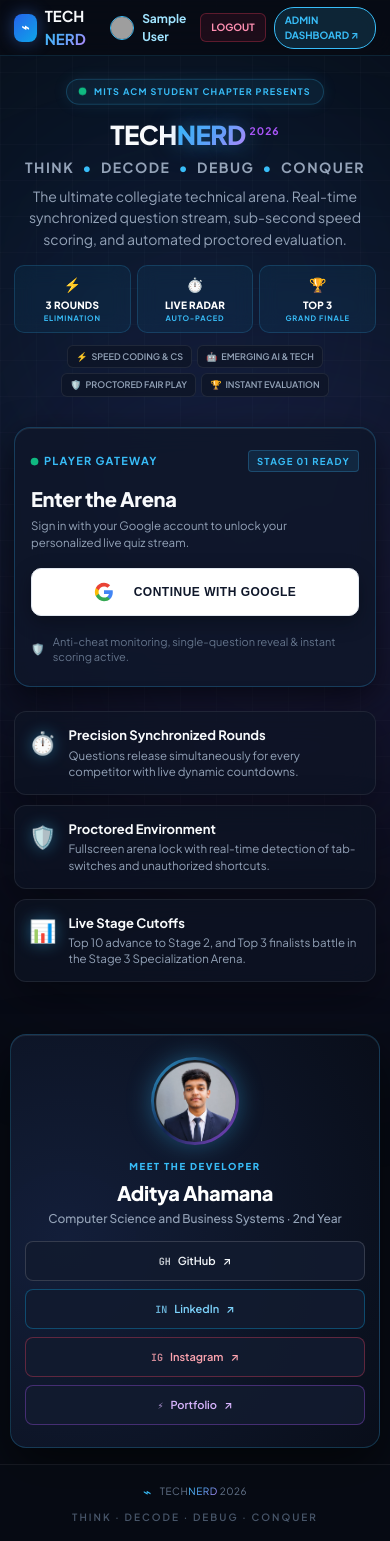
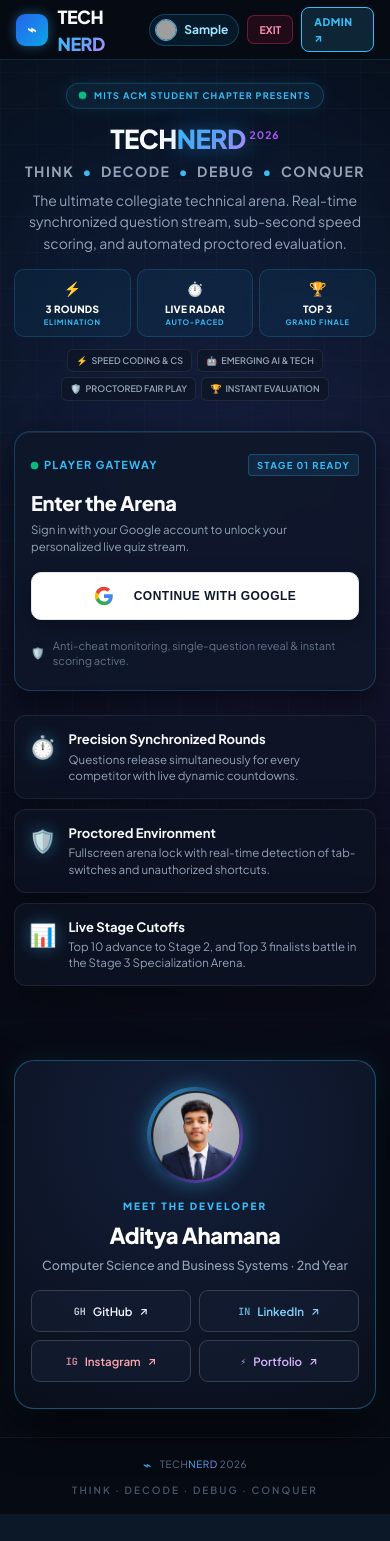
Before and after one commit to adityaahamana18/TechNerdAcm, a Flask app: page / in a window 390 px wide. After the commit the page ends 1514 px from the top, so only its background shows below. Run offline with Flask 3, Linux system fonts and the light colour scheme; the visitor is signed in with stand-in values (Sample User, id 1); some libraries are stand-ins or nearby versions; grey boxes are pictures that could not be loaded.

Commit message:
Fix congested mobile header and ensure prominent developer card visibility

```diff
--- a/static/style.css
+++ b/static/style.css
@@ -112,18 +112,73 @@ a {
 
 /* Header Navigation */
 .topbar {
-  height: 74px;
+  height: 68px;
   border-bottom: 1px solid var(--border);
   display: flex;
   align-items: center;
   justify-content: space-between;
-  padding: 0 max(5vw, 28px);
+  padding: 0 max(5vw, 20px);
   position: sticky;
   top: 0;
   z-index: 100;
-  background: rgba(7, 11, 20, 0.82);
-  backdrop-filter: blur(16px);
-  -webkit-backdrop-filter: blur(16px);
+  background: rgba(7, 11, 20, 0.9);
+  backdrop-filter: blur(20px);
+  -webkit-backdrop-filter: blur(20px);
+}
+
+.brand-text {
+  font-size: 18px;
+  font-weight: 800;
+  letter-spacing: -0.5px;
+}
+
+.user-pill-mobile {
+  display: inline-flex;
+  align-items: center;
+  gap: 7px;
+  background: rgba(14, 165, 233, 0.1);
+  border: 1px solid rgba(56, 189, 248, 0.25);
+  border-radius: 20px;
+  padding: 4px 10px 4px 5px;
+  color: #a0e4ff;
+  font-size: 12px;
+  font-weight: 700;
+}
+
+.user-pill-avatar {
+  width: 22px;
+  height: 22px;
+  border-radius: 50%;
+  object-fit: cover;
+  border: 1px solid var(--cyan);
+}
+
+.logout-btn-header {
+  color: #ff8fb2;
+  font-size: 10.5px;
+  font-weight: 700;
+  border: 1px solid rgba(244, 63, 94, 0.35);
+  background: rgba(225, 29, 72, 0.12);
+  padding: 6px 11px;
+  border-radius: 7px;
+  text-decoration: none;
+  transition: 0.2s;
+}
+
+.live-status-pill {
+  display: inline-flex;
+  align-items: center;
+  gap: 6px;
+  font-size: 11px;
+  font-weight: 700;
+  letter-spacing: 1.2px;
+  color: #cbd5e1;
+}
+
+.admin-link.active-admin {
+  border-color: var(--cyan);
+  background: rgba(56, 189, 248, 0.15);
+  color: var(--cyan);
 }
 
 .brand {
@@ -1640,12 +1695,13 @@ input:focus, textarea:focus, select:focus {
    AUTHENTIC DEVELOPER SHOWCASE CARD (SCREENSHOT REPLICA)
    =================================================== */
 .dev-card-section {
-  width: 100%;
-  padding: 40px 5vw 30px;
-  display: flex;
-  justify-content: center;
-  position: relative;
-  z-index: 2;
+  width: 100% !important;
+  display: flex !important;
+  justify-content: center !important;
+  padding: 40px 5vw 30px !important;
+  position: relative !important;
+  z-index: 10 !important;
+  clear: both !important;
 }
 
 .dev-card-wrapper {
@@ -1875,35 +1931,43 @@ input:focus, textarea:focus, select:focus {
     overflow-x: hidden;
   }
 
-  /* Compact Native App-Style Topbar (56px) */
+  /* Clean Un-congested Header on Mobile (60px) */
   .topbar {
-    padding: 0 14px;
-    height: 56px;
-    background: rgba(7, 11, 20, 0.88);
-    backdrop-filter: blur(16px);
-    -webkit-backdrop-filter: blur(16px);
-    border-bottom: 1px solid rgba(56, 189, 248, 0.14);
-    position: sticky;
-    top: 0;
-    z-index: 100;
+    padding: 0 16px !important;
+    height: 60px !important;
+    background: rgba(7, 11, 20, 0.95) !important;
+    backdrop-filter: blur(20px) !important;
+    -webkit-backdrop-filter: blur(20px) !important;
+    border-bottom: 1px solid rgba(56, 189, 248, 0.18) !important;
+    position: sticky !important;
+    top: 0 !important;
+    z-index: 9999 !important;
   }
   .brand {
-    font-size: 15px;
-    gap: 8px;
-  }
-  .brand small { display: none; }
+    font-size: 16px !important;
+    gap: 10px !important;
+    text-decoration: none !important;
+  }
+  .brand-sub, .brand small, .hide-on-mobile, .hide-mobile {
+    display: none !important;
+  }
   .brand-mark {
-    width: 28px;
-    height: 28px;
-    font-size: 13px;
-    box-shadow: 0 0 10px rgba(56, 189, 248, 0.3);
-  }
-  .top-actions { gap: 8px; }
+    width: 32px !important;
+    height: 32px !important;
+    font-size: 15px !important;
+    border-radius: 9px !important;
+    box-shadow: 0 0 12px rgba(56, 189, 248, 0.4) !important;
+  }
+  .top-actions {
+    gap: 8px !important;
+    align-items: center !important;
+  }
   .admin-link {
-    padding: 5px 10px;
-    font-size: 10px;
-    border-radius: 20px;
-    font-weight: 700;
+    padding: 6px 12px !important;
+    font-size: 10.5px !important;
+    border-radius: 8px !important;
+    font-weight: 800 !important;
+    letter-spacing: 0.5px !important;
   }
 
   /* Modern Hero Section - Bootstrap Lead Style */
@@ -2202,55 +2266,75 @@ input:focus, textarea:focus, select:focus {
     letter-spacing: 0.5px;
   }
 
-  /* Developer Showcase Card on mobile */
+  /* Developer Showcase Card on Mobile - High Visibility */
   .dev-card-section {
-    padding: 20px 10px 16px;
+    display: flex !important;
+    visibility: visible !important;
+    opacity: 1 !important;
+    padding: 32px 14px 28px !important;
+    margin-top: 10px !important;
+  }
+  .dev-card-wrapper {
+    width: 100% !important;
   }
   .dev-replica-card {
-    flex-direction: column;
-    text-align: center;
-    padding: 22px 14px;
-    gap: 14px;
-    border-radius: 16px;
+    display: flex !important;
+    flex-direction: column !important;
+    text-align: center !important;
+    padding: 26px 16px !important;
+    gap: 16px !important;
+    border-radius: 20px !important;
+    background: radial-gradient(circle at 50% 20%, rgba(20, 32, 60, 0.98), rgba(9, 14, 26, 0.99)) !important;
+    border: 1px solid rgba(56, 189, 248, 0.35) !important;
+    box-shadow: 0 15px 45px rgba(0, 0, 0, 0.8), 0 0 25px rgba(56, 189, 248, 0.12) !important;
   }
   .dev-replica-avatar-wrap {
-    width: 88px;
-    height: 88px;
-    padding: 3px;
-    margin: 0 auto;
+    width: 96px !important;
+    height: 96px !important;
+    padding: 3.5px !important;
+    margin: 0 auto !important;
+    box-shadow: 0 0 20px rgba(56, 189, 248, 0.4) !important;
   }
   .dev-replica-content {
-    align-items: center;
-    text-align: center;
-    width: 100%;
+    display: flex !important;
+    flex-direction: column !important;
+    align-items: center !important;
+    text-align: center !important;
+    width: 100% !important;
   }
   .dev-replica-kicker {
-    font-size: 9.5px;
-    letter-spacing: 1.6px;
-    margin-bottom: 4px;
+    font-size: 10px !important;
+    letter-spacing: 2px !important;
+    margin-bottom: 5px !important;
+    color: var(--cyan) !important;
   }
   .dev-replica-name {
-    font-size: 20px;
-    letter-spacing: -0.3px;
-    margin-bottom: 3px;
+    font-size: 22px !important;
+    letter-spacing: -0.4px !important;
+    margin-bottom: 4px !important;
+    color: #ffffff !important;
+    font-weight: 800 !important;
   }
   .dev-replica-sub {
-    font-size: 12px;
-    margin-bottom: 14px;
-    line-height: 1.4;
+    font-size: 12.5px !important;
+    margin-bottom: 16px !important;
+    line-height: 1.45 !important;
+    color: #94a3b8 !important;
   }
   .dev-replica-actions {
-    width: 100%;
-    display: grid;
-    grid-template-columns: 1fr 1fr;
-    gap: 8px;
+    width: 100% !important;
+    display: grid !important;
+    grid-template-columns: 1fr 1fr !important;
+    gap: 8px !important;
   }
   .dev-replica-btn {
-    padding: 9px 8px;
-    font-size: 11px;
-    border-radius: 8px;
-    justify-content: center;
-    min-height: 40px;
+    padding: 10px 10px !important;
+    font-size: 11.5px !important;
+    border-radius: 9px !important;
+    justify-content: center !important;
+    min-height: 42px !important;
+    background: rgba(18, 27, 47, 0.95) !important;
+    border: 1px solid rgba(255, 255, 255, 0.16) !important;
   }
 
   /* Footer on mobile */
--- a/templates/base.html
+++ b/templates/base.html
@@ -57,24 +57,27 @@
 <header class="topbar">
   <a class="brand" href="{{ url_for('home') }}">
     <span class="brand-mark">⌁</span>
-    <span>TECH<span class="gradient-text">NERD</span><small>TECH PULSE 2026</small></span>
+    <span class="brand-text">TECH<span class="gradient-text">NERD</span><small class="brand-sub">TECH PULSE 2026</small></span>
   </a>
 
   <div class="top-actions">
     {% if session.get('participant_name') %}
-      <span style="display:inline-flex;align-items:center;gap:8px;color:#a0e4ff;font-size:12px;font-weight:700;">
+      <div class="user-pill-mobile">
         {% if session.get('participant_photo') %}
-          <img src="{{ session.get('participant_photo') }}" style="width:24px;height:24px;border-radius:50%;object-fit:cover;border:1px solid var(--cyan);">
+          <img src="{{ session.get('participant_photo') }}" class="user-pill-avatar">
         {% endif %}
-        {{ session.get('participant_name') }}
-      </span>
-      <a href="{{ url_for('logout') }}" style="color:#ff8fb2;font-size:10px;font-weight:700;margin-left:5px;border:1px solid rgba(244,63,94,0.3);background:rgba(225,29,72,0.1);padding:6px 10px;border-radius:6px;transition:0.2s;">LOGOUT</a>
+        <span class="user-pill-name">{{ session.get('participant_name').split(' ')[0] }}</span>
+      </div>
+      <a href="{{ url_for('logout') }}" class="logout-btn-header">EXIT</a>
     {% else %}
-      <span class="live-dot"></span><span class="hide-mobile" style="font-weight:600;letter-spacing:1.5px;">LIVE TECHNICAL QUIZ</span>
+      <div class="live-status-pill hide-on-mobile">
+        <span class="live-dot"></span>
+        <span>LIVE QUIZ</span>
+      </div>
     {% endif %}
 
     {% if session.get('admin_email') %}
-      <a href="{{ url_for('dashboard') }}" class="admin-link" style="border-color:var(--cyan);background:rgba(56,189,248,0.15);color:var(--cyan);">ADMIN DASHBOARD ↗</a>
+      <a href="{{ url_for('dashboard') }}" class="admin-link active-admin">ADMIN ↗</a>
     {% else %}
       <a href="{{ url_for('admin_login') }}" class="admin-link">ADMIN ↗</a>
     {% endif %}
```
